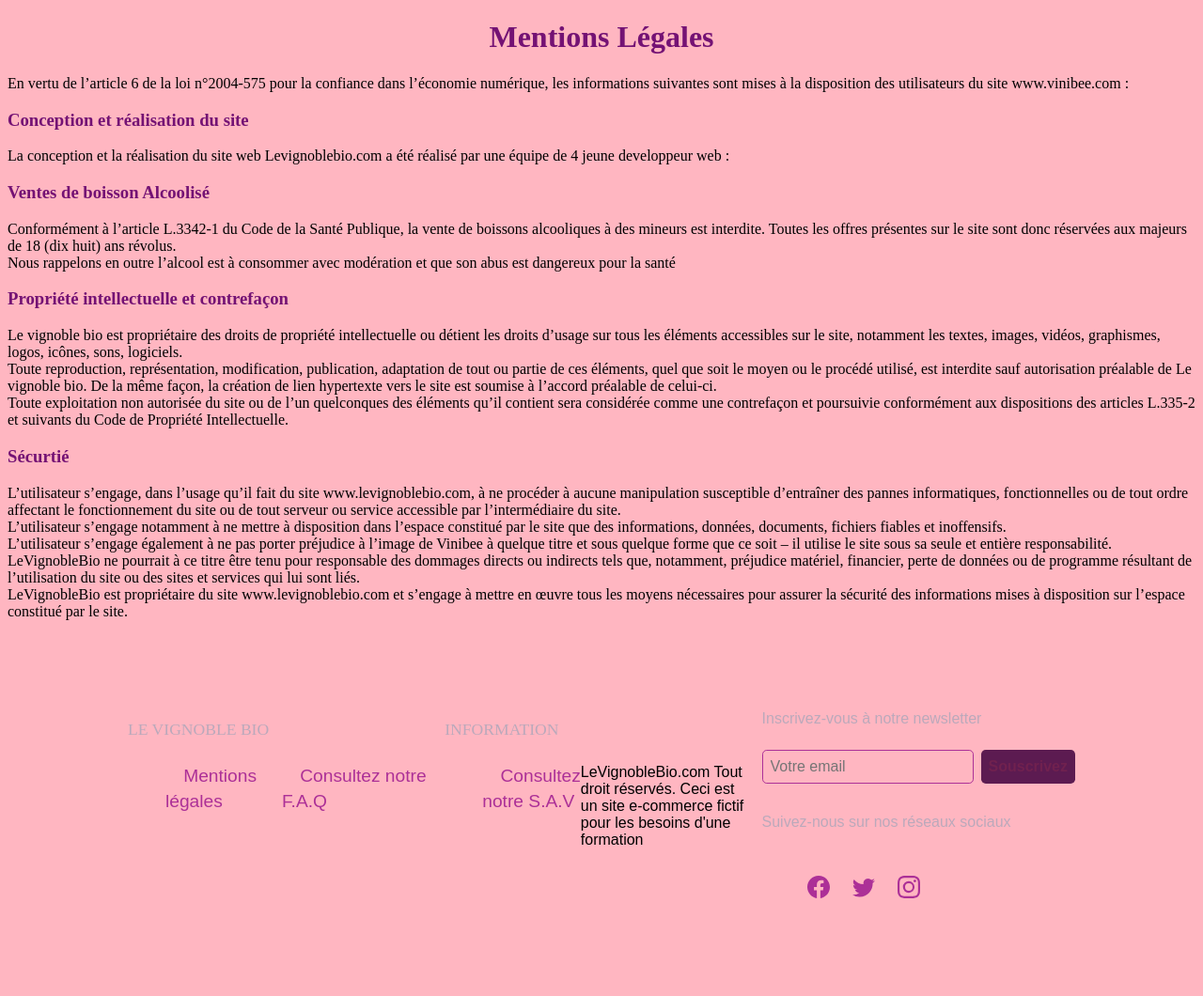
After one commit to David-2906/Le-vignoblebio, a PHP site: page /mentions_legales.php in a window 1280 px wide. The commit adds this page. Shown: the whole page at 94% size. Run offline with PHP 8.4, Linux system fonts and the light colour scheme.

Commit message:
quatrieme

```diff
--- a/Le-vignoble-bio-master/Qui-sommes-nous.php
+++ b/Le-vignoble-bio-master/Qui-sommes-nous.php
@@ -13,11 +13,11 @@
         </head>
 
     <body>
-    <?php
+    <!-- <?php
         include 'includes/header.php';
-    ?>
+    ?>   -->
         <div>
-        <img src="images/Qui sommes nous.png" alt="On fini à 17h, pas plus">
+        <img src="images/qui-sommes-nous2.png" alt="On fini à 17h, pas plus">
         </div>
 
         <div class="container"></div>
--- a/Le-vignoble-bio-master/includes/footer.php
+++ b/Le-vignoble-bio-master/includes/footer.php
@@ -5,8 +5,8 @@
               <h3 class="col-title">LE VIGNOBLE BIO</h3>
               <nav class="col-list">
                 <ul>
-                  <li><a href="mentions_legales.html">Mentions légales</a></li>
-                  <li><a href="faq.html">Consultez notre F.A.Q</a></li>
+                  <li><a href="mentions_legales.php">Mentions légales</a></li>
+                  <li><a href="faq.php">Consultez notre F.A.Q</a></li>
                 </ul>
               </nav>
             </span>
--- /dev/null
+++ b/Le-vignoble-bio-master/mentions_legales.php
@@ -0,0 +1,42 @@
+<!DOCTYPE html>
+<html lang="en">
+<head>
+    <meta charset="UTF-8">
+    <meta http-equiv="X-UA-Compatible" content="IE=edge">
+    <meta name="viewport" content="width=device-width, initial-scale=1.0">
+    <link rel="stylesheet" href="style4.css">
+    <link rel="stylesheet" href="style.css">
+    <title>Mentions Légales</title>
+</head>
+<body>
+    <h1>Mentions Légales</h1>
+    <p>
+        En vertu de l’article 6 de la loi n°2004-575 pour la confiance dans l’économie numérique, les informations suivantes sont mises à la disposition des utilisateurs du site www.vinibee.com :
+    </p>
+    <h3>Conception et réalisation du site</h3>
+    <p>
+        La conception et la réalisation du site web Levignoblebio.com a été réalisé par une équipe de 4 jeune developpeur web :
+    </p>
+    <h3>Ventes de boisson Alcoolisé</h3>
+    <p>
+        Conformément à l’article L.3342-1 du Code de la Santé Publique, la vente de boissons alcooliques à des mineurs est interdite. Toutes les offres présentes sur le site sont donc réservées aux majeurs de 18 (dix huit) ans révolus.
+    <br>Nous rappelons en outre l’alcool est à consommer avec modération et que son abus est dangereux pour la santé</br>
+    </p>
+    <h3>Propriété intellectuelle et contrefaçon</h3>
+    <p>
+        Le vignoble bio est propriétaire des droits de propriété intellectuelle ou détient les droits d’usage sur tous les éléments accessibles sur le site, notamment les textes, images, vidéos, graphismes, logos, icônes, sons, logiciels.
+    <br>Toute reproduction, représentation, modification, publication, adaptation de tout ou partie de ces éléments, quel que soit le moyen ou le procédé utilisé, est interdite sauf autorisation préalable de Le vignoble bio. De la même façon, la création de lien hypertexte vers le site est soumise à l’accord préalable de celui-ci.
+    <br>Toute exploitation non autorisée du site ou de l’un quelconques des éléments qu’il contient sera considérée comme une contrefaçon et poursuivie conformément aux dispositions des articles L.335-2 et suivants du Code de Propriété Intellectuelle.
+    </p>
+    <h3>Sécurtié</h3>
+    <p>L’utilisateur s’engage, dans l’usage qu’il fait du site www.levignoblebio.com, à ne procéder à aucune manipulation susceptible d’entraîner des pannes informatiques, fonctionnelles ou de tout ordre affectant le fonctionnement du site ou de tout serveur ou service accessible par l’intermédiaire du site.
+        <br>L’utilisateur s’engage notamment à ne mettre à disposition dans l’espace constitué par le site que des informations, données, documents, fichiers fiables et inoffensifs.
+        <br>L’utilisateur s’engage également à ne pas porter préjudice à l’image de Vinibee à quelque titre et sous quelque forme que ce soit – il utilise le site sous sa seule et entière responsabilité.
+        <br>LeVignobleBio ne pourrait à ce titre être tenu pour responsable des dommages directs ou indirects tels que, notamment, préjudice matériel, financier, perte de données ou de programme résultant de l’utilisation du site ou des sites et services qui lui sont liés.
+        <br>LeVignobleBio est propriétaire du site www.levignoblebio.com et s’engage à mettre en œuvre tous les moyens nécessaires pour assurer la sécurité des informations mises à disposition sur l’espace constitué par le site.</p>
+
+    <?php
+            include 'includes/footer.php';
+            ?>
+</body>
+</html>
--- /dev/null
+++ b/Le-vignoble-bio-master/style4.css
@@ -0,0 +1,12 @@
+body {
+    background-color: lightpink;
+}
+
+h1 {
+    text-align: center;
+    color :rgb(116, 18, 116);
+}
+
+h3 {
+    color:rgb(116, 18, 116)
+}
```
Also changed, not shown: Le-vignoble-bio-master/faq.php (renamed from Le-vignoble-bio-master/faq.html, +14 -10 lines), Le-vignoble-bio-master/mentions_legales.html (deleted, +0 -35 lines), Le-vignoble-bio-master/images/qui-sommes-nous2.png (added).
